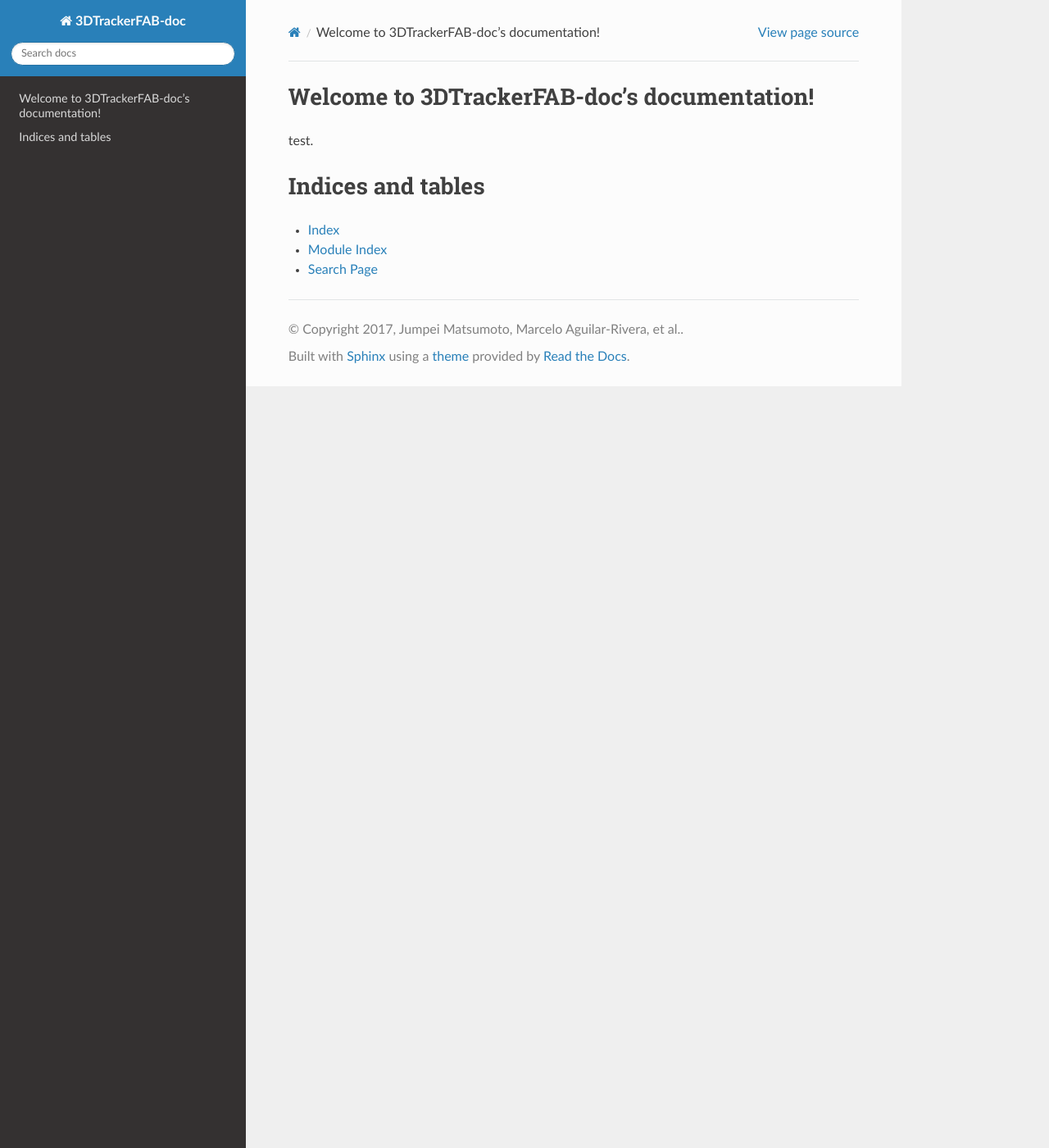
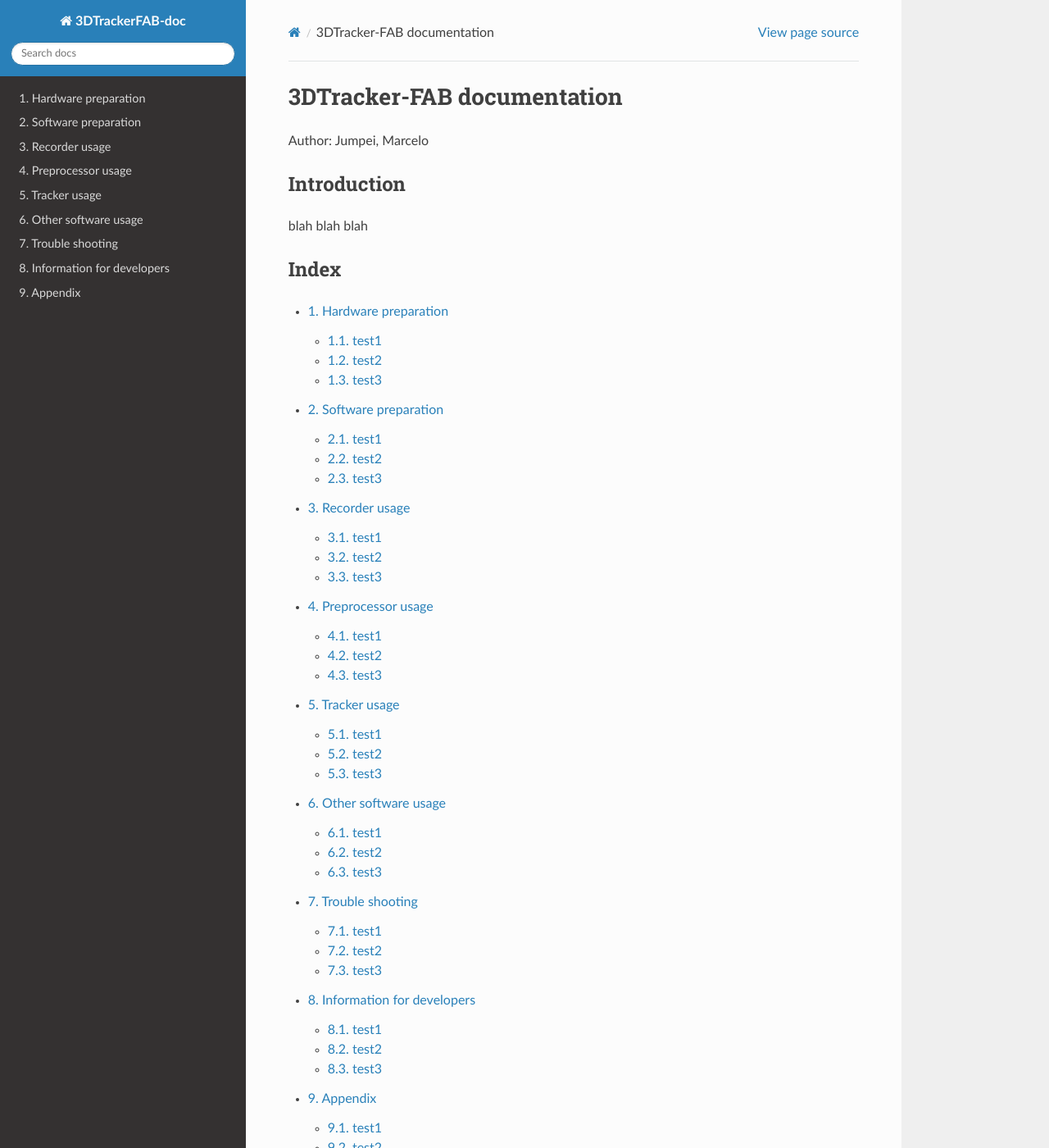
Before and after one commit to ThreeD-Tracker-FAB/3DTrackerFAB-doc, a Sphinx documentation site: the page built from doc/index.rst, in a window 1280 px wide and 1400 px high. Shown: the whole window at 82% size. Built offline with Sphinx 7.4.7 and the Read the Docs theme 2.0.0, drawn with Linux system fonts in a browser that asks for light colours.

Commit message:
add chapters

```diff
--- /dev/null
+++ b/doc/01.rst
@@ -0,0 +1,13 @@
+====================
+Hardware preparation
+====================
+
+
+test1
+=====
+
+test2
+=====
+
+test3
+=====
--- /dev/null
+++ b/doc/02.rst
@@ -0,0 +1,13 @@
+====================
+Software preparation
+====================
+
+
+test1
+=====
+
+test2
+=====
+
+test3
+=====
--- /dev/null
+++ b/doc/03.rst
@@ -0,0 +1,13 @@
+==============
+Recorder usage
+==============
+
+
+test1
+=====
+
+test2
+=====
+
+test3
+=====
--- /dev/null
+++ b/doc/04.rst
@@ -0,0 +1,13 @@
+==================
+Preprocessor usage
+==================
+
+
+test1
+=====
+
+test2
+=====
+
+test3
+=====
--- /dev/null
+++ b/doc/05.rst
@@ -0,0 +1,13 @@
+=============
+Tracker usage
+=============
+
+
+test1
+=====
+
+test2
+=====
+
+test3
+=====
--- /dev/null
+++ b/doc/06.rst
@@ -0,0 +1,13 @@
+====================
+Other software usage
+====================
+
+
+test1
+=====
+
+test2
+=====
+
+test3
+=====
--- /dev/null
+++ b/doc/07.rst
@@ -0,0 +1,13 @@
+================
+Trouble shooting
+================
+
+
+test1
+=====
+
+test2
+=====
+
+test3
+=====
--- /dev/null
+++ b/doc/08.rst
@@ -0,0 +1,13 @@
+==========================
+Information for developers
+==========================
+
+
+test1
+=====
+
+test2
+=====
+
+test3
+=====
--- /dev/null
+++ b/doc/09.rst
@@ -0,0 +1,13 @@
+========
+Appendix
+========
+
+
+test1
+=====
+
+test2
+=====
+
+test3
+=====
--- a/doc/index.rst
+++ b/doc/index.rst
@@ -3,20 +3,30 @@
    You can adapt this file completely to your liking, but it should at least
    contain the root `toctree` directive.
 
-Welcome to 3DTrackerFAB-doc's documentation!
-============================================
+===========================
+3DTracker-FAB documentation
+===========================
 
-test.
+Author: Jumpei, Marcelo
+
+Introduction
+============
+
+blah blah blah
+
+Index
+=====
 
 .. toctree::
    :maxdepth: 2
-   :caption: Contents:
+   :numbered:
 
-
-
-Indices and tables
-==================
-
-* :ref:`genindex`
-* :ref:`modindex`
-* :ref:`search`
+   01
+   02
+   03
+   04
+   05
+   06
+   07
+   08
+   09
```
